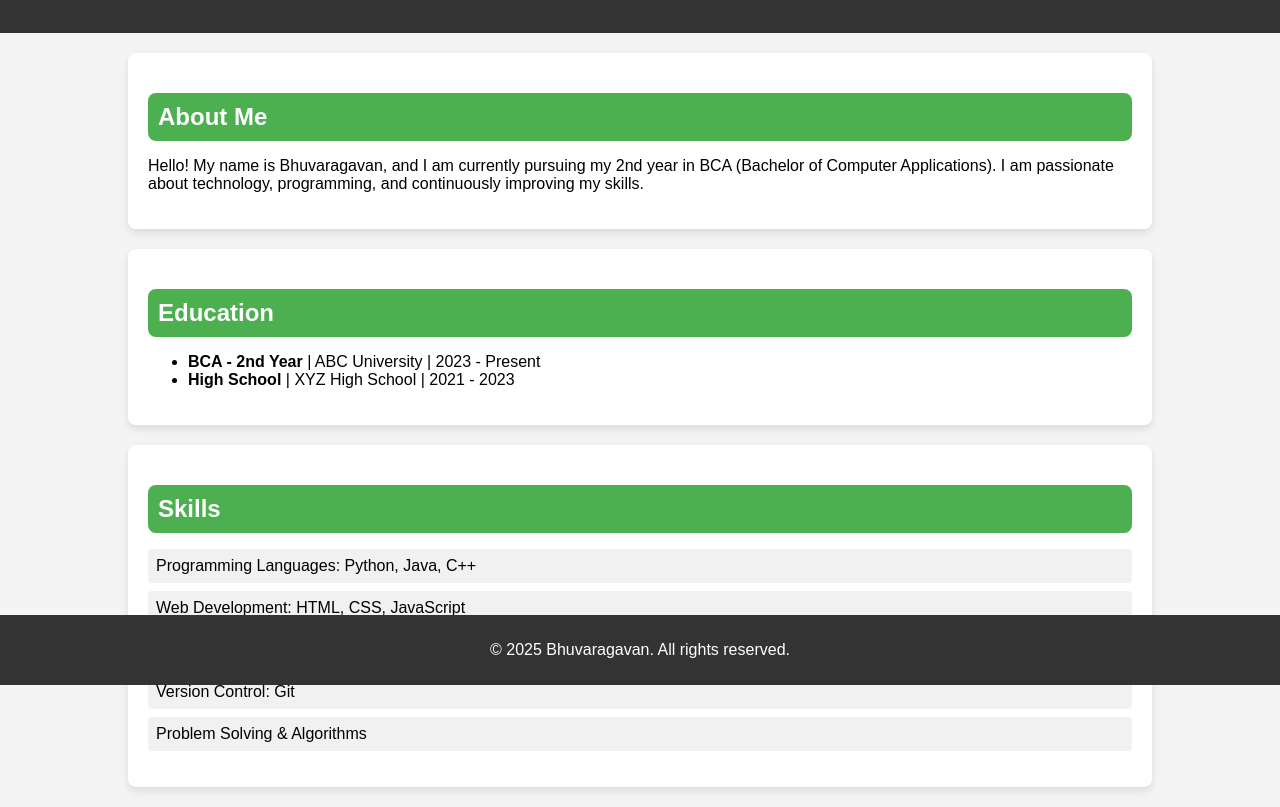
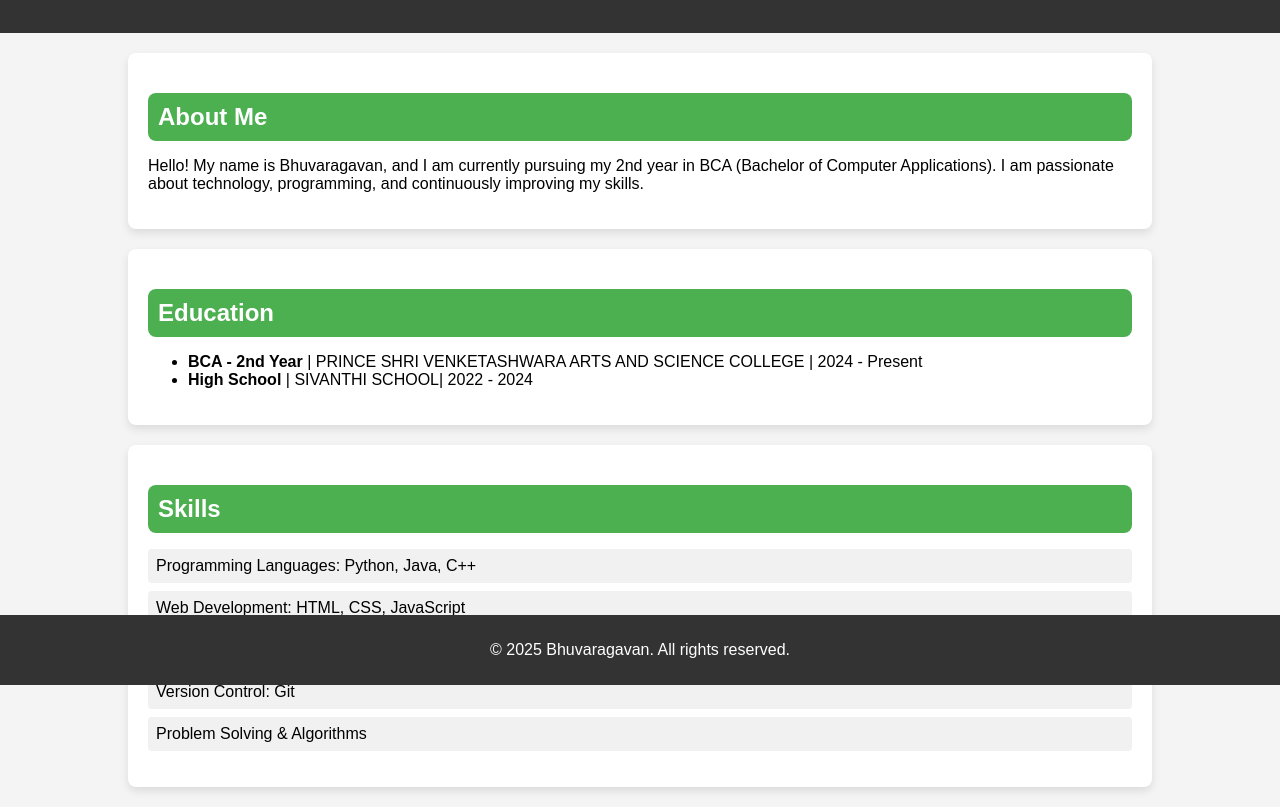
Before and after one commit to Bhuvaragavan23/Bhuvaragavan-, a plain HTML site: page index.html in a window 1280 px wide. Shown: the part 115-922 px from the top of the page. Drawn offline with Linux system fonts and the light colour scheme.

Commit message:
Update index.html

```diff
--- a/index.html
+++ b/index.html
@@ -76,8 +76,8 @@
         <div class="education">
             <h2 class="section-title">Education</h2>
             <ul>
-                <li><strong>BCA - 2nd Year</strong> | ABC University | 2023 - Present</li>
-                <li><strong>High School</strong> | XYZ High School | 2021 - 2023</li>
+                <li><strong>BCA - 2nd Year</strong> | PRINCE SHRI VENKETASHWARA ARTS AND SCIENCE COLLEGE | 2024 - Present</li>
+                <li><strong>High School</strong> | SIVANTHI  SCHOOL| 2022 - 2024</li>
             </ul>
         </div>
 
```
